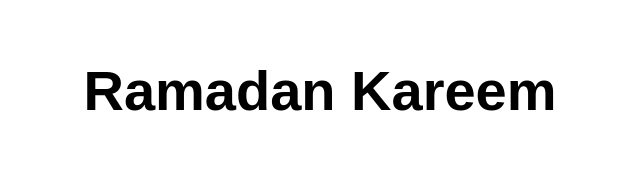
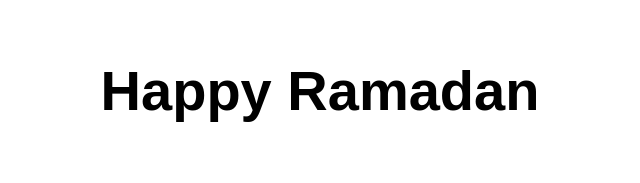
Before and after one commit to olamajedalkawi/today2, a website: page src/index.html in a window 1280 px wide. Shown: the whole page, without its empty margins (320-960 px from the left). Drawn offline with Linux system fonts and the light colour scheme.

Commit message:
Update index.html

```diff
--- a/src/index.html
+++ b/src/index.html
@@ -10,7 +10,7 @@
 
 <body>
   <main>
-    <h1> Ramadan Kareem</h1>
+    <h1> Happy Ramadan </h1>
   </main>
 </body>
 
```
